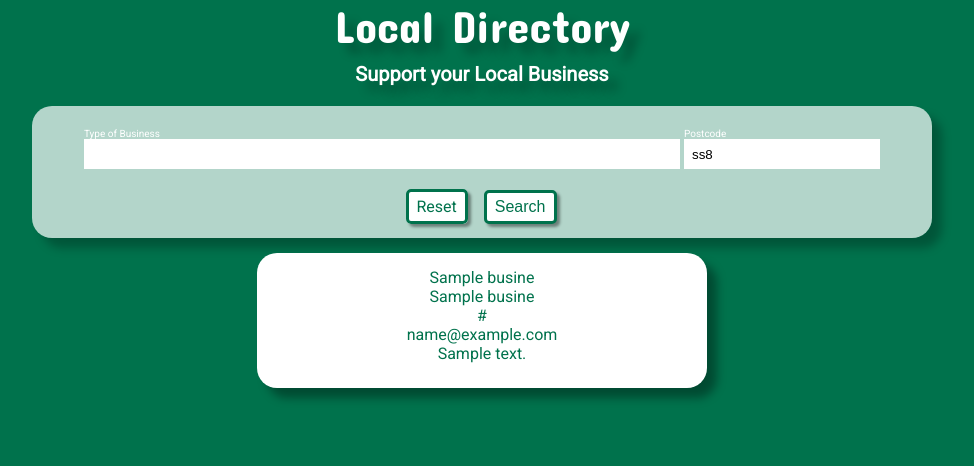
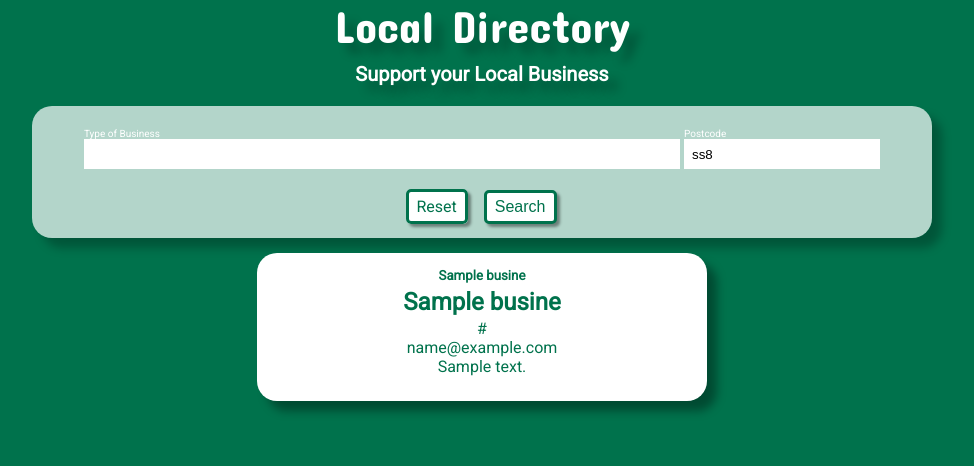
Before and after one commit to liamoconnor87/local_directory, a Flask app: page / in a window 1280 px wide. Shown: the part 351-817 px from the top of the page, without its empty margins (158-1132 px from the left). Before the commit the page ends 751 px from the top, so only its background shows below. Run offline with Flask 2, Linux system fonts and the light colour scheme; a database or web service that is not in the repository returns one stand-in record (values such as "Sample title"); some libraries are stand-ins or nearby versions.

Commit message:
Style: Links on business cards

```diff
--- a/static/css/style.css
+++ b/static/css/style.css
@@ -84,7 +84,6 @@ body{
 }
 
 /* Base */
-
 .header{
     width: 100%;
     background-color: rgb(0, 114, 76);
@@ -147,7 +146,6 @@ body{
 
 
 /* Search Tool / Log In / Register */
-
 .search-tool{
     width: 100%;
     height: auto;
@@ -310,12 +308,29 @@ body{
     box-shadow: 10px 10px 10px rgba(0, 0, 0, 0.35);
 }
 
+.business h5{
+    padding-bottom: 5px;
+}
+
+.business h1{
+    padding-bottom: 3px;
+}
+
+.business a{
+    text-decoration: none;
+    color: inherit;
+    padding-bottom: 3px;
+}
+
+.business a:hover{
+    text-decoration: underline;
+}
+
 .cent-txt{
     text-align: center;
 }
 
 /* Log In / Register */
-
 .login-cont{
     width: 100%;
     max-width: 360px;
@@ -376,7 +391,6 @@ body{
 }
 
 /* Profile */
-
 .del-dsply{
     display: none;
     position: fixed;
@@ -407,7 +421,6 @@ body{
 }
 
 /* Smart Device Layout */
-
 @media screen and (min-width: 340px){
 
     .flashes h3{
--- a/templates/index.html
+++ b/templates/index.html
@@ -44,10 +44,10 @@
         <div class="bus-results">
             {% for business in results %}
                 <div class="business">
-                    {{ business.category_name }}<br>
-                    {{ business.name }}<br>
-                    {{ business.website }}<br>
-                    {{ business.email }}<br>
+                    <h5>{{ business.category_name }}</h5>
+                    <h1>{{ business.name }}</h1>
+                    <a href="{{ business.website }}" target="_blank" rel="noopener noreferrer">{{ business.website }}</a><br>
+                    <a href="mailto: {{ business.email }}">{{ business.email }}</a><br>
                     {{ business.address }}<br>
                 </div>
             {% endfor %}
```
Also changed, not shown: templates/profile.html (+4 -4 lines), templates/results.html (+4 -4 lines).
